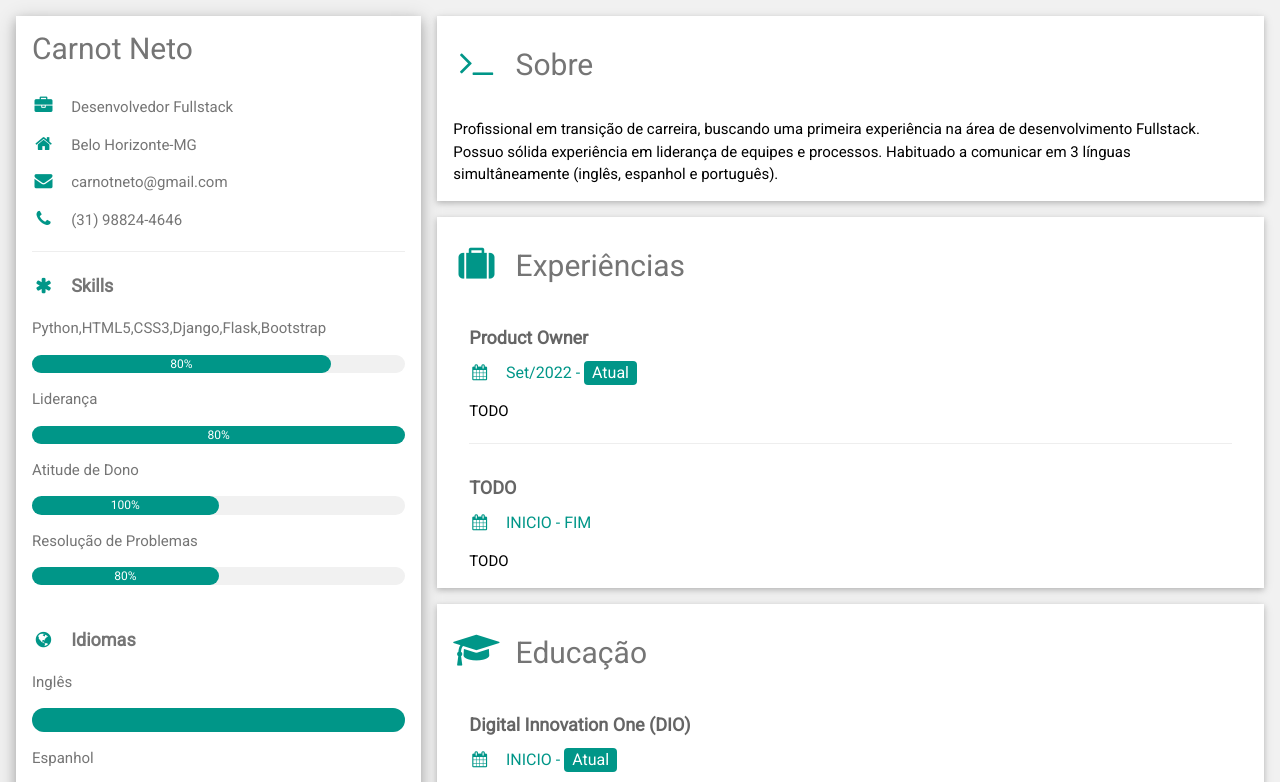
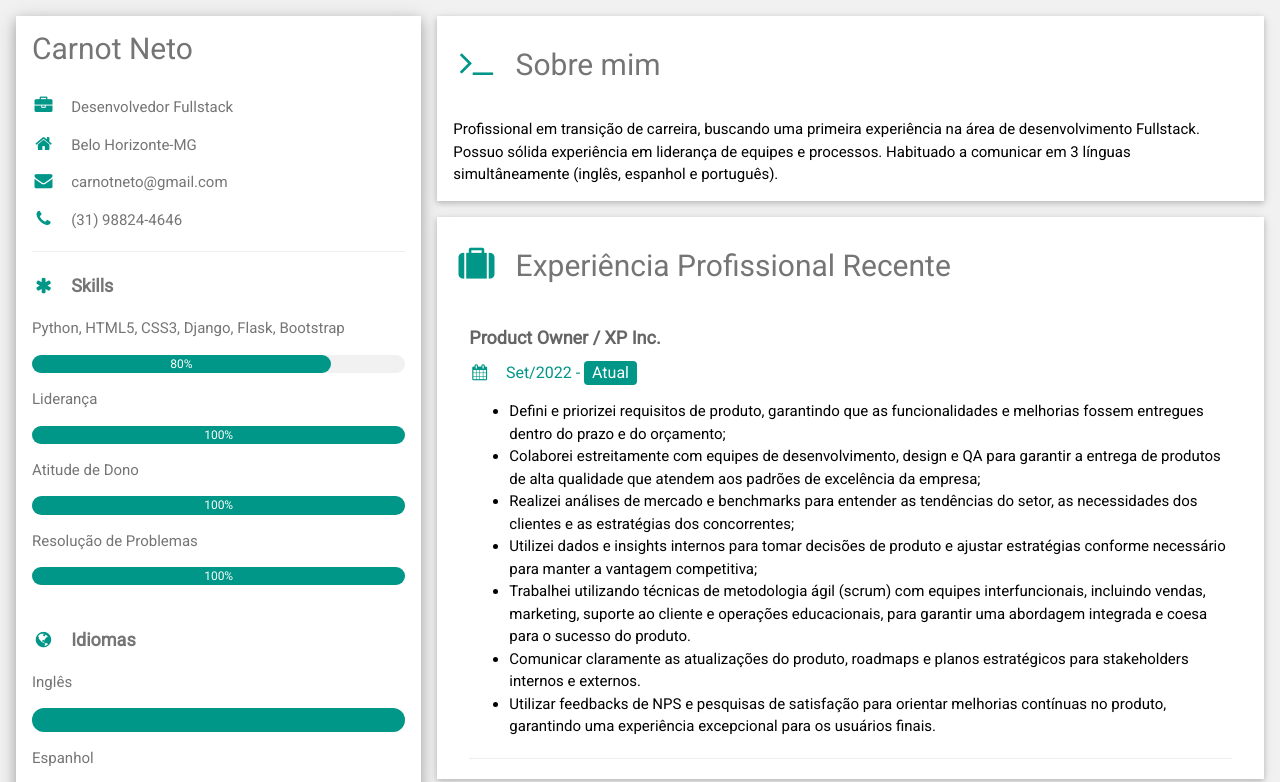
Before and after one commit to carnotneto/cv, a plain HTML site: page index.html in a window 1280 px wide. Shown: the top 782 px of the page. Drawn offline with nearby package versions, Linux system fonts and the light colour scheme.

Commit message:
informações adicionadas

```diff
--- a/index.html
+++ b/index.html
@@ -44,21 +44,21 @@
               <p class="w3-large">
                 <b><i class="fa fa-asterisk fa-fw w3-margin-right w3-text-teal"></i>Skills</b>
               </p>
-              <p>Python,HTML5,CSS3,Django,Flask,Bootstrap</p>
+              <p>Python, HTML5, CSS3, Django, Flask, Bootstrap</p>
               <div class="w3-light-grey w3-round-xlarge w3-small">
                 <div class="w3-container w3-center w3-round-xlarge w3-teal" style="width:80%">80%</div>
               </div>
               <p>Liderança</p>
               <div class="w3-light-grey w3-round-xlarge w3-small">
-                <div class="w3-container w3-center w3-round-xlarge w3-teal" style="width:100%">80%</div>
+                <div class="w3-container w3-center w3-round-xlarge w3-teal" style="width:100%">100%</div>
               </div>
               <p>Atitude de Dono</p>
               <div class="w3-light-grey w3-round-xlarge w3-small">
-                <div class="w3-container w3-center w3-round-xlarge w3-teal" style="width:50%">100%</div>
+                <div class="w3-container w3-center w3-round-xlarge w3-teal" style="width:100%">100%</div>
               </div>
               <p>Resolução de Problemas</p>
               <div class="w3-light-grey w3-round-xlarge w3-small">
-                <div class="w3-container w3-center w3-round-xlarge w3-teal" style="width:50%">80%</div>
+                <div class="w3-container w3-center w3-round-xlarge w3-teal" style="width:100%">100%</div>
               </div>
               <br>
 
@@ -88,24 +88,27 @@
         <div class="w3-twothird">
 
           <div class="w3-container w3-card w3-white w3-margin-bottom">
-            <h2 class="w3-text-grey w3-padding-16"><i class="fa fa-terminal fa-fw w3-margin-right w3-xxlarge w3-text-teal"></i>Sobre</h2>
+            <h2 class="w3-text-grey w3-padding-16"><i class="fa fa-terminal fa-fw w3-margin-right w3-xxlarge w3-text-teal"></i>Sobre mim</h2>
             <p>Profissional em transição de carreira, buscando uma primeira experiência na área de desenvolvimento Fullstack. Possuo sólida experiência em liderança de equipes e processos. Habituado a comunicar em 3 línguas simultâneamente (inglês, espanhol e português).</p>
           </div>
 
           <div class="w3-container w3-card w3-white w3-margin-bottom">
             <h2 class="w3-text-grey w3-padding-16">
-              <i class="fa fa-suitcase fa-fw w3-margin-right w3-xxlarge w3-text-teal"></i>Experiências
+              <i class="fa fa-suitcase fa-fw w3-margin-right w3-xxlarge w3-text-teal"></i>Experiência Profissional Recente
             </h2>
             <div class="w3-container">
-              <h5 class="w3-opacity"><b>Product Owner</b></h5>
+              <h5 class="w3-opacity"><b>Product Owner / XP Inc.</b></h5>
               <h6 class="w3-text-teal"><i class="fa fa-calendar fa-fw w3-margin-right"></i>Set/2022 - <span class="w3-tag w3-teal w3-round">Atual</span></h6>
-              <p>TODO</p>
+              <ul>
+                  <li>Defini e priorizei requisitos de produto, garantindo que as funcionalidades e melhorias fossem entregues dentro do prazo e do orçamento;</li>
+                  <li>Colaborei estreitamente com equipes de desenvolvimento, design e QA para garantir a entrega de produtos de alta qualidade que atendem aos padrões de excelência da empresa;</li>
+                  <li>Realizei análises de mercado e benchmarks para entender as tendências do setor, as necessidades dos clientes e as estratégias dos concorrentes;</li>
+                  <li>Utilizei dados e insights internos para tomar decisões de produto e ajustar estratégias conforme necessário para manter a vantagem competitiva;</li>
+                  <li>Trabalhei utilizando técnicas de metodologia ágil (scrum) com equipes interfuncionais, incluindo vendas, marketing, suporte ao cliente e operações educacionais, para garantir uma abordagem integrada e coesa para o sucesso do produto.</li>
+                  <li>Comunicar claramente as atualizações do produto, roadmaps e planos estratégicos para stakeholders internos e externos.</li>
+                  <li>Utilizar feedbacks de NPS e pesquisas de satisfação para orientar melhorias contínuas no produto, garantindo uma experiência excepcional para os usuários finais.</li>
+              </ul>
               <hr>
-            </div>
-            <div class="w3-container">
-              <h5 class="w3-opacity"><b>TODO</b></h5>
-              <h6 class="w3-text-teal"><i class="fa fa-calendar fa-fw w3-margin-right"></i>INICIO - FIM</h6>
-              <p>TODO</p>
             </div>
           </div>
 
```
